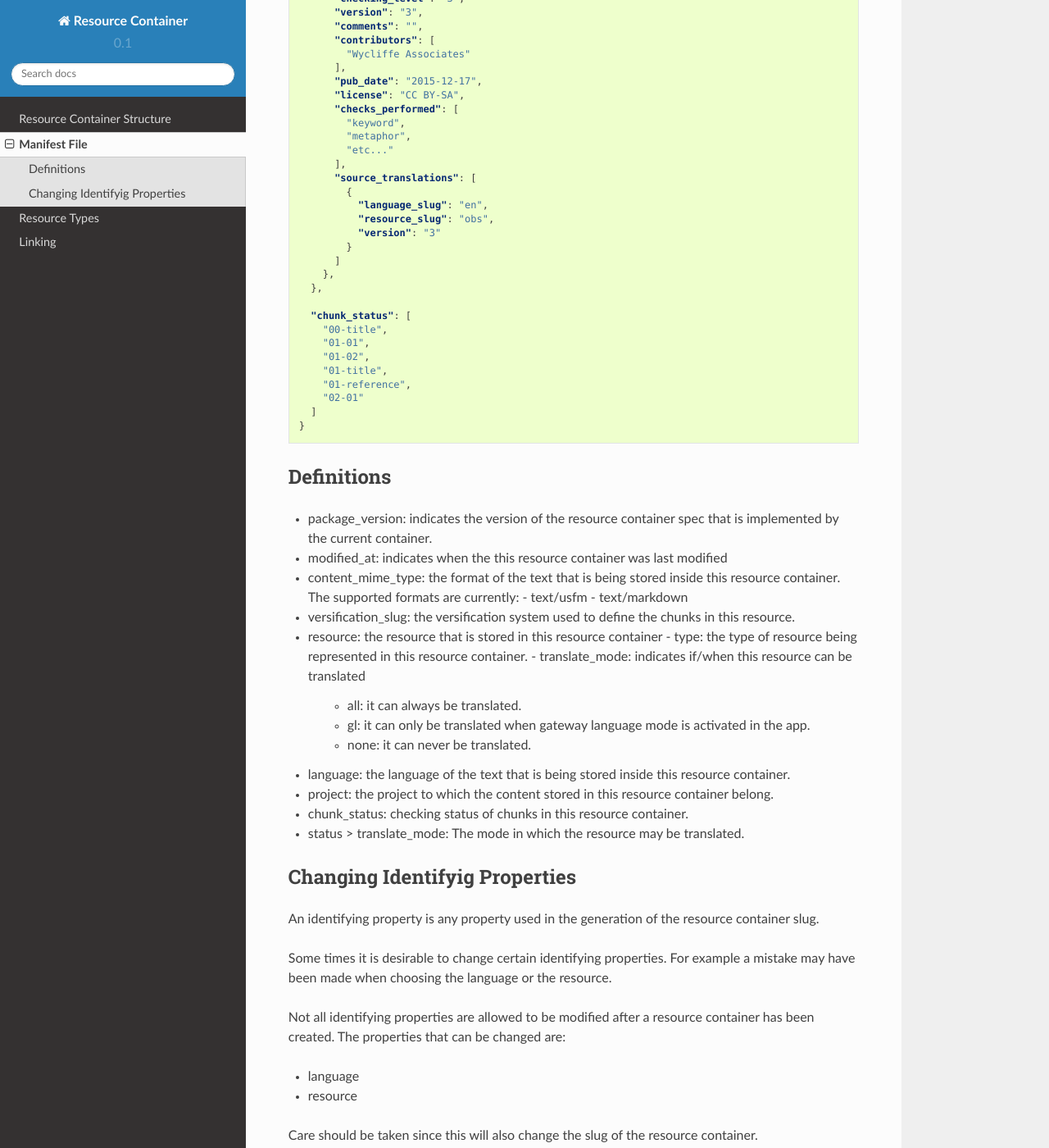
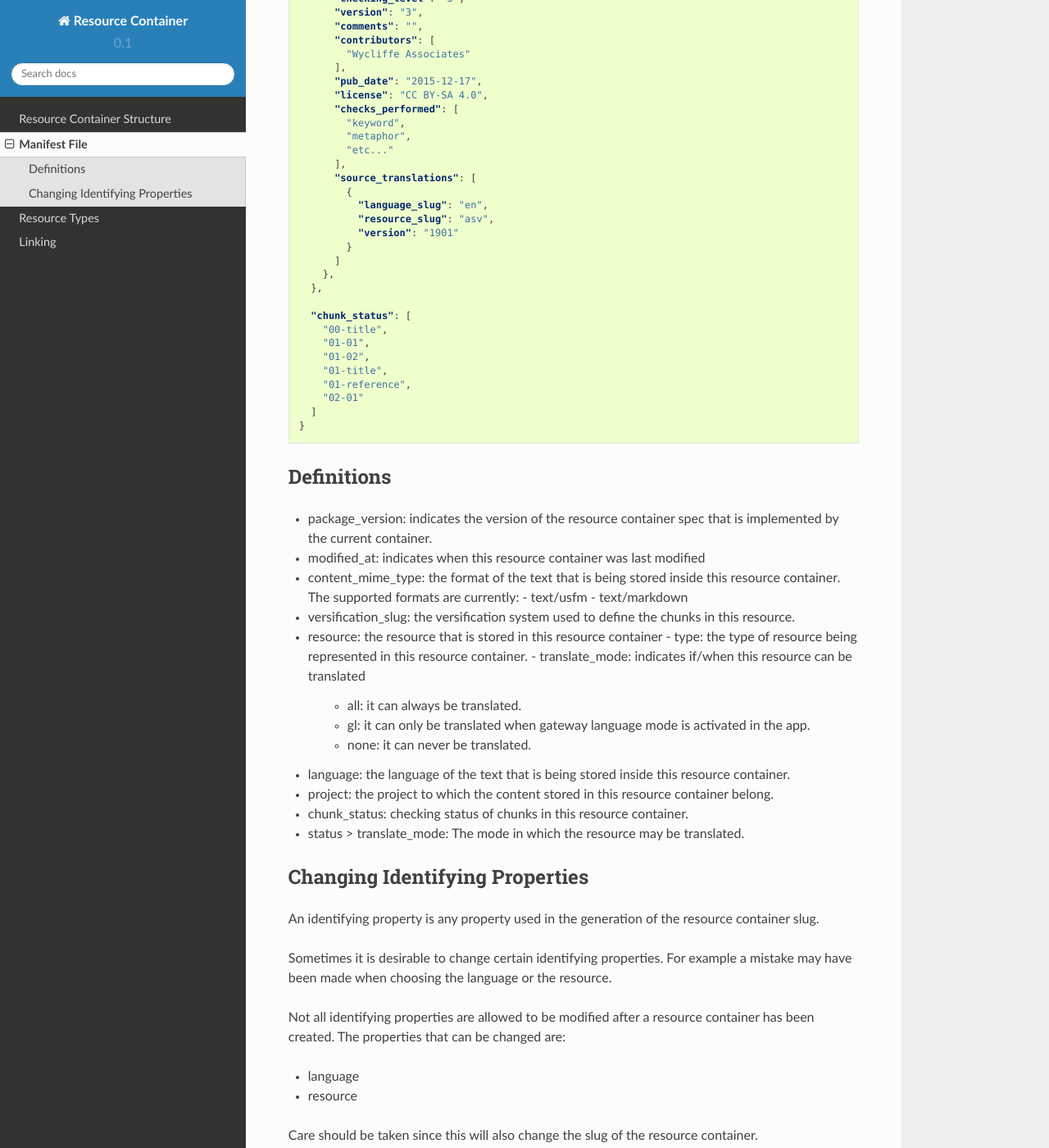
Before and after one commit to unfoldingWord-dev/Resource-Container, a Sphinx documentation site: the page built from docs/manifest.rst, in a window 1280 px wide and 1400 px high, scrolled down 768 px. Shown: the whole window at 82% size. Built offline with Sphinx 7.4.7 and the Read the Docs theme 2.0.0, drawn with Linux system fonts in a browser that asks for light colours.

Commit message:
Fixing typos

```diff
--- a/docs/manifest.rst
+++ b/docs/manifest.rst
@@ -44,7 +44,7 @@ All resource containers have a package.json file which looks something like this
             "Wycliffe Associates"
           ],
           "pub_date": "2015-12-17",
-          "license": "CC BY-SA",
+          "license": "CC BY-SA 4.0",
           "checks_performed": [
             "keyword",
             "metaphor",
@@ -53,8 +53,8 @@ All resource containers have a package.json file which looks something like this
           "source_translations": [
             {
               "language_slug": "en",
-              "resource_slug": "obs",
-              "version": "3"
+              "resource_slug": "asv",
+              "version": "1901"
             }
           ]
         },
@@ -75,7 +75,7 @@ Definitions
 -----------
 
 - package_version: indicates the version of the resource container spec that is implemented by the current container.
-- modified_at: indicates when the this resource container was last modified
+- modified_at: indicates when this resource container was last modified
 - content_mime_type: the format of the text that is being stored inside this resource container. The supported formats are currently:
   - text/usfm
   - text/markdown
@@ -92,12 +92,12 @@ Definitions
 - status > translate_mode: The mode in which the resource may be translated.
 
 
-Changing Identifyig Properties
+Changing Identifying Properties
 ------------------------------
 
 An identifying property is any property used in the generation of the resource container slug.
 
-Some times it is desirable to change certain identifying properties. For example a mistake may have been made when choosing the language or the resource.
+Sometimes it is desirable to change certain identifying properties. For example a mistake may have been made when choosing the language or the resource.
 
 Not all identifying properties are allowed to be modified after a resource container has been created. The properties that can be changed are:
 
--- a/docs/structure.rst
+++ b/docs/structure.rst
@@ -163,7 +163,7 @@ The examples above deal only with images, however it is possible to reference ot
 Table of Contents
 -----------------
 
-Chapter directories and chunk files are often named with padded integers. A side affect of this is the natural file order often represents the appropriate order. However, you may also indicate the order of chapters and frames by providing a table of contents toc.yml within the content directory. If no such file exists then the integer order followed by the natural order of the files will be used.
+Chapter directories and chunk files are often named with padded integers. A side effect of this is the natural file order often represents the appropriate order. However, you may also indicate the order of chapters and frames by providing a table of contents toc.yml within the content directory. If no such file exists then the integer order followed by the natural order of the files will be used.
 
 The table of contents is built with small blocks as shown below. All of the fields in the blocks are optional:
 
```
